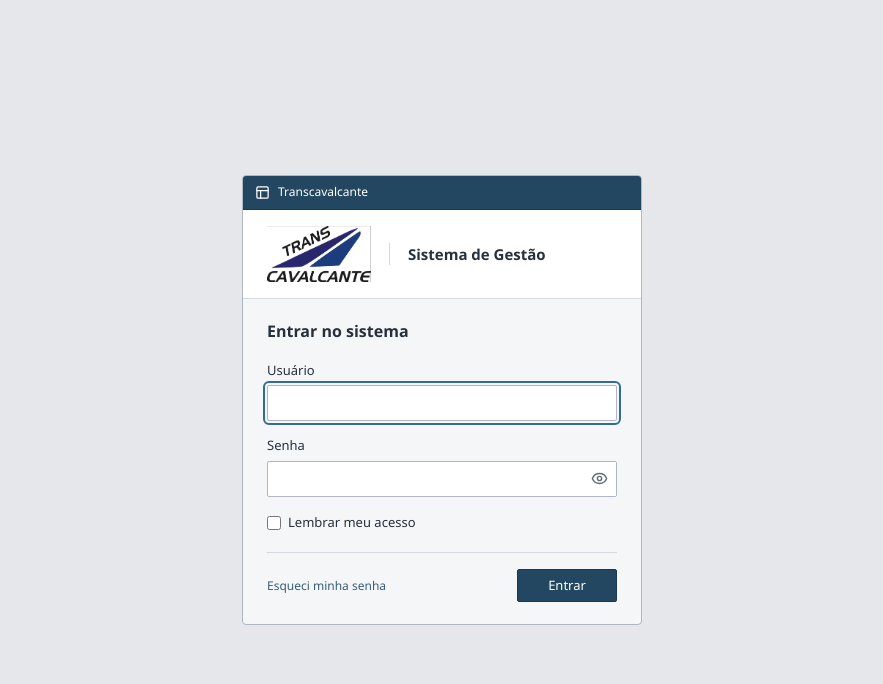
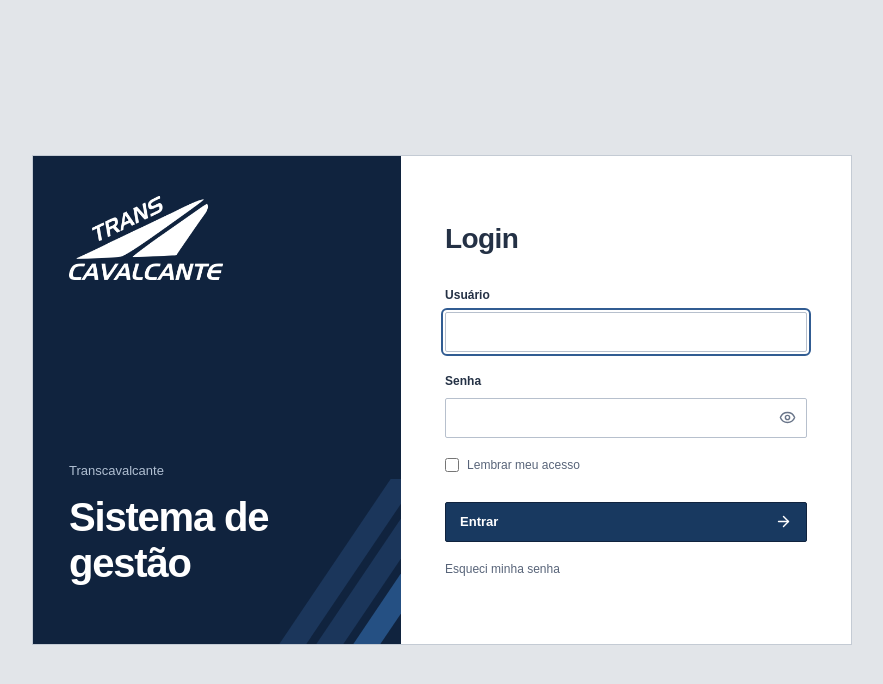
Before and after one commit to josineivieira/sistema-transcavalcante, a React (Vite) app in the folder frontend/: page /login in a window 1280 px wide. Shown: the top 684 px of the page, without its empty margins (198-1081 px from the left). Built offline with nearby package versions, Linux system fonts and the light colour scheme; no server answers.

Commit message:
Redesenha login com identidade visual Transcavalcante

```diff
--- a/frontend/src/index.css
+++ b/frontend/src/index.css
@@ -125,151 +125,159 @@ button:disabled {
   display: grid;
   place-items: center;
   grid-template-columns: minmax(0, 1fr);
-  padding: 24px;
-  background: #e5e7eb;
-  color: #27313e;
-  font-family: "Segoe UI", Tahoma, Arial, sans-serif;
+  padding: 32px;
+  background: #e2e5e9;
+  color: #243145;
+  font-family: Arial, sans-serif;
   font-size: 13px;
 }
 
 .login-page *,
 .login-page *::before,
-.login-page *::after {
-  box-sizing: border-box;
-}
+.login-page *::after { box-sizing: border-box; }
 
 .login-window {
-  width: 400px;
+  display: grid;
+  grid-template-columns: 0.9fr 1.1fr;
+  width: 820px;
   max-width: 100%;
-  overflow: hidden;
-  border: 1px solid #aeb7c2;
-  border-radius: 4px;
-  background: #f5f6f7;
-}
-
-.login-titlebar {
-  display: flex;
-  align-items: center;
-  gap: 8px;
-  min-height: 34px;
-  padding: 7px 12px;
-  border-bottom: 1px solid #173951;
-  background: #244761;
-  color: #fff;
-  font-size: 12px;
-}
-
-.login-brand {
-  display: flex;
-  align-items: center;
-  gap: 18px;
-  padding: 16px 24px;
-  border-bottom: 1px solid #d4d9df;
+  min-height: 490px;
+  border: 1px solid #c4cbd4;
   background: #fff;
 }
 
-.login-brand img {
-  width: 104px;
-  height: 56px;
-  object-fit: contain;
+.login-identity {
+  position: relative;
+  display: flex;
+  flex-direction: column;
+  align-items: flex-start;
+  justify-content: space-between;
+  overflow: hidden;
+  padding: 40px 36px 58px;
+  background: #10233e;
+  color: #fff;
 }
 
-.login-brand > div {
-  display: grid;
-  gap: 4px;
-  padding-left: 18px;
-  border-left: 1px solid #d4d9df;
+.login-identity > img {
+  width: 154px;
+  height: 84px;
+  object-fit: contain;
+  filter: brightness(0) invert(1);
 }
 
-.login-brand strong {
-  font-size: 15px;
+.login-identity-title {
+  position: relative;
+  z-index: 1;
+  margin-top: 64px;
+}
+
+.login-identity-title > span {
+  display: block;
+  margin-bottom: 14px;
+  color: #b0bfd2;
+  font-size: 13px;
+}
+
+.login-identity-title h2 {
+  margin: 0;
+  font-size: 40px;
+  line-height: 1.15;
+  letter-spacing: -1.2px;
   font-weight: 600;
 }
 
+.login-brand-mark {
+  position: absolute;
+  right: -35px;
+  bottom: 0;
+  display: flex;
+  gap: 10px;
+  height: 165px;
+  transform: skewX(-34deg);
+  pointer-events: none;
+}
+
+.login-brand-mark i {
+  width: 27px;
+  background: #1b365b;
+}
+
+.login-brand-mark i:last-child { background: #255083; }
+
 .login-body {
-  padding: 20px 24px 22px;
+  align-self: center;
+  padding: 42px 44px;
 }
 
 .login-header h1 {
   margin: 0;
-  font-size: 16px;
+  font-size: 28px;
+  line-height: 1.2;
   font-weight: 600;
+  letter-spacing: -0.6px;
 }
 
-.login-form {
-  margin-top: 18px;
-}
-
-.login-field + .login-field {
-  margin-top: 15px;
-}
-
+.login-form { margin-top: 30px; }
+.login-field + .login-field { margin-top: 20px; }
 .login-field label {
   display: block;
-  margin-bottom: 5px;
+  margin-bottom: 8px;
+  font-size: 12px;
+  font-weight: 600;
 }
 
 .login-field input {
   width: 100%;
-  height: 36px;
-  padding: 0 9px;
-  border: 1px solid #aeb7c2;
+  height: 40px;
+  padding: 0 11px;
+  border: 1px solid #b7c0cd;
   border-radius: 2px;
   background: #fff;
-  color: #27313e;
+  color: #243145;
+  font-size: 14px;
 }
 
 .login-page input:focus-visible,
 .login-page button:focus-visible {
-  outline: 2px solid #326b96;
+  outline: 2px solid #315c92;
   outline-offset: 2px;
 }
 
-.login-password {
-  position: relative;
-}
-
-.login-password input {
-  padding-right: 38px;
-}
-
+.login-password { position: relative; }
+.login-password input { padding-right: 40px; }
 .login-password-toggle {
   position: absolute;
   inset: 1px 1px 1px auto;
   display: grid;
   place-items: center;
-  width: 33px;
+  width: 38px;
   border: 0;
-  border-radius: 1px;
-  background: #fff;
-  color: #626d79;
+  background: transparent;
+  color: #697589;
 }
-
-.login-password-toggle:hover {
-  background: #edf0f3;
-}
+.login-password-toggle:hover { color: #10233e; }
 
 .login-remember {
   display: flex;
   align-items: center;
-  gap: 7px;
+  gap: 8px;
   width: fit-content;
-  margin-top: 16px;
+  margin-top: 18px;
+  color: #586479;
+  font-size: 12px;
   cursor: pointer;
 }
-
 .login-remember input {
   width: 14px;
   height: 14px;
   margin: 0;
-  accent-color: #244761;
+  accent-color: #183960;
 }
 
 .login-message {
   margin-top: 16px;
   padding: 8px 10px;
-  border: 1px solid #d5b97d;
-  border-radius: 2px;
+  border-left: 2px solid #b77c26;
   background: #fff9eb;
   color: #684b18;
   font-size: 12px;
@@ -279,68 +287,45 @@ button:disabled {
 
 .login-actions {
   display: flex;
+  flex-direction: column-reverse;
+  align-items: stretch;
+  gap: 18px;
+  margin-top: 28px;
+}
+.login-help {
+  align-self: flex-start;
+  padding: 0;
+  border: 0;
+  background: transparent;
+  color: #586479;
+  font-size: 12px;
+}
+.login-help:hover { text-decoration: underline; }
+.login-submit {
+  display: flex;
   align-items: center;
   justify-content: space-between;
-  gap: 14px;
-  margin-top: 20px;
-  padding-top: 16px;
-  border-top: 1px solid #d4d9df;
-}
-
-.login-help {
-  padding: 4px 0;
-  border: 0;
-  background: transparent;
-  color: #365e7b;
-  font-size: 12px;
-}
-
-.login-help:hover {
-  text-decoration: underline;
-}
-
-.login-submit {
-  min-width: 100px;
-  height: 33px;
-  padding: 0 18px;
-  border: 1px solid #173951;
+  width: 100%;
+  height: 40px;
+  padding: 0 14px;
+  border: 1px solid #10233e;
   border-radius: 2px;
-  background: #244761;
+  background: #183960;
   color: #fff;
   font-size: 13px;
+  font-weight: 600;
 }
+.login-submit:hover:not(:disabled) { background: #102c4e; }
+.login-submit:disabled { cursor: wait; }
 
-.login-submit:hover:not(:disabled) {
-  background: #193a53;
+@media (max-width: 680px) {
+  .login-page { padding: 20px; }
+  .login-window { grid-template-columns: minmax(0, 1fr); width: 420px; min-height: 0; }
+  .login-identity { padding: 22px 28px; flex-direction: row; align-items: center; gap: 20px; }
+  .login-identity > img { width: 104px; height: 58px; }
+  .login-identity-title { margin: 0; }
+  .login-identity-title > span { margin: 0; color: #fff; font-size: 14px; }
+  .login-identity-title h2 { display: none; }
+  .login-brand-mark { display: none; }
+  .login-body { padding: 30px 28px; }
 }
-
-.login-submit:disabled {
-  cursor: wait;
-}
-
-@media (max-width: 480px) {
-  .login-page {
-    padding: 16px;
-  }
-
-  .login-brand {
-    gap: 12px;
-    padding: 18px;
-  }
-
-  .login-brand img {
-    width: 90px;
-  }
-
-  .login-brand > div {
-    padding-left: 12px;
-  }
-
-  .login-brand strong {
-    font-size: 14px;
-  }
-
-  .login-body {
-    padding: 22px 18px;
-  }
-}
--- a/frontend/src/pages/LoginPage.tsx
+++ b/frontend/src/pages/LoginPage.tsx
@@ -1,4 +1,4 @@
-import { Eye, EyeOff, PanelsTopLeft } from 'lucide-react'
+import { ArrowRight, Eye, EyeOff } from 'lucide-react'
 import { useEffect, useState } from 'react'
 import type { FormEvent } from 'react'
 import { useNavigate } from 'react-router-dom'
@@ -63,21 +63,18 @@ export function LoginPage() {
   return (
     <main className="login-page">
       <section className="login-window" aria-labelledby="login-title">
-        <div className="login-titlebar">
-          <PanelsTopLeft size={15} aria-hidden="true" />
-          <span>Transcavalcante</span>
-        </div>
-
-        <header className="login-brand">
-          <img src="/logo-trans-cavalcante.png" alt="Transcavalcante" />
-          <div>
-            <strong>Sistema de Gestão</strong>
+        <aside className="login-identity" aria-label="Transcavalcante">
+          <img src="/transcavalcante-logo-transparent.png" alt="Transcavalcante" />
+          <div className="login-identity-title">
+            <span>Transcavalcante</span>
+            <h2>Sistema de<br />gestão</h2>
           </div>
-        </header>
+          <div className="login-brand-mark" aria-hidden="true"><i /><i /><i /></div>
+        </aside>
 
         <div className="login-body">
           <header className="login-header">
-            <h1 id="login-title">Entrar no sistema</h1>
+            <h1 id="login-title">Login</h1>
           </header>
 
           <form onSubmit={submit} className="login-form" aria-busy={loading} noValidate>
@@ -137,7 +134,8 @@ export function LoginPage() {
                 Esqueci minha senha
               </button>
               <button className="login-submit" type="submit" disabled={loading}>
-                {loading ? 'Entrando...' : 'Entrar'}
+                <span>{loading ? 'Entrando...' : 'Entrar'}</span>
+                <ArrowRight size={17} aria-hidden="true" />
               </button>
             </div>
           </form>
```
